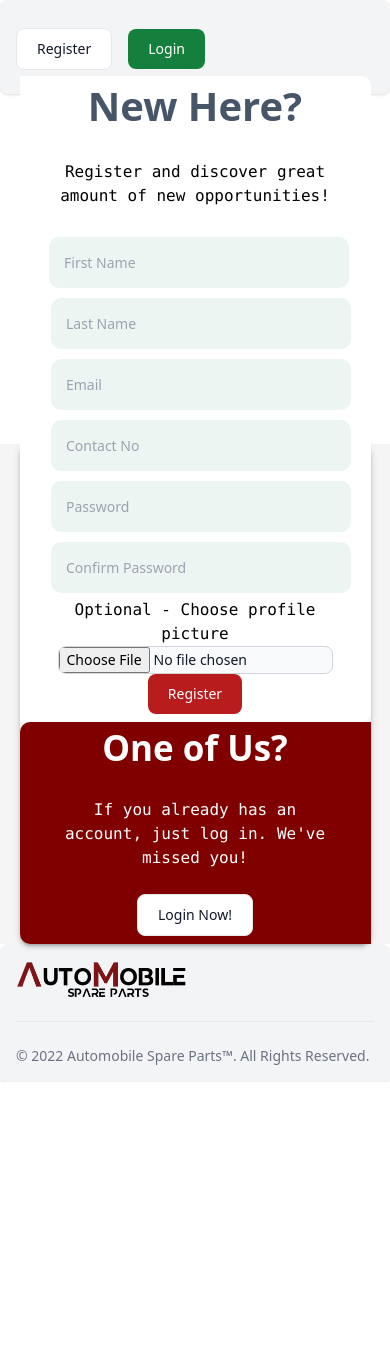
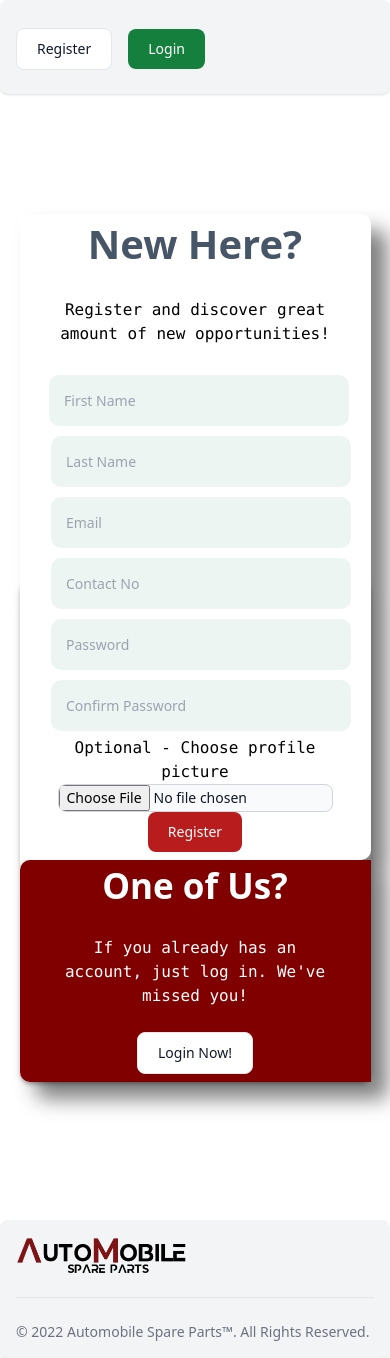
Before and after one commit to Y4S2-SASA/ASP-FE-VULNERABILITIES-FIXED, a React (Create React App) app: page /register in a window 390 px wide. Before the commit the page ends 1082 px from the top, so only its background shows below. Built offline with nearby package versions, Linux system fonts and the light colour scheme; what tw-elements would draw is missing.

Commit message:
login and signup container styles

```diff
--- a/src/pages/login/styles.module.css
+++ b/src/pages/login/styles.module.css
@@ -1,7 +1,6 @@
 .login_container {
 	width: 100%;
-	min-height: 100vh;
-	background-color: #f5f5f5;
+	min-height: 75vh;
 	display: flex;
 	align-items: center;
 	justify-content: center;
@@ -11,6 +10,7 @@
 	width: 900px;
 	height: 500px;
 	display: flex;
+	filter: drop-shadow(16px 16px 10px rgba(0, 0, 0, 0.5));
 	border-radius: 10px;
 	box-shadow: 0px 3px 3px -2px rgb(0 0 0 / 20%),
 		0px 3px 4px 0px rgb(0 0 0 / 14%), 0px 1px 8px 0px rgb(0 0 0 / 12%);
@@ -101,7 +101,7 @@
 	.login_container {
 		display: flex;
 		flex-direction: column;
-		min-height: 75vh;
+		min-height: 92vh;
 		margin-top: -50px;
 		margin-bottom: 50px;
 	}
--- a/src/pages/signup/styles.module.css
+++ b/src/pages/signup/styles.module.css
@@ -1,7 +1,6 @@
 .signup_container {
 	width: 100%;
-	min-height: 100vh;
-	background-color: #f5f5f5;
+	min-height: 75vh;
 	display: flex;
 	align-items: center;
 	justify-content: center;
@@ -12,6 +11,7 @@
 	height: 500px;
 	display: flex;
 	border-radius: 10px;
+	filter: drop-shadow(16px 16px 10px rgba(0, 0, 0, 0.5));
 	box-shadow: 0px 3px 3px -2px rgb(0 0 0 / 20%),
 		0px 3px 4px 0px rgb(0 0 0 / 14%), 0px 1px 8px 0px rgb(0 0 0 / 12%);
 }
@@ -102,7 +102,7 @@
 		display: flex;
 		flex-direction: column;
 		margin-top: 350px;
-		min-height: 50vh;
+		min-height: 92vh;
 	}
 
 	.signup_form_container {
```
